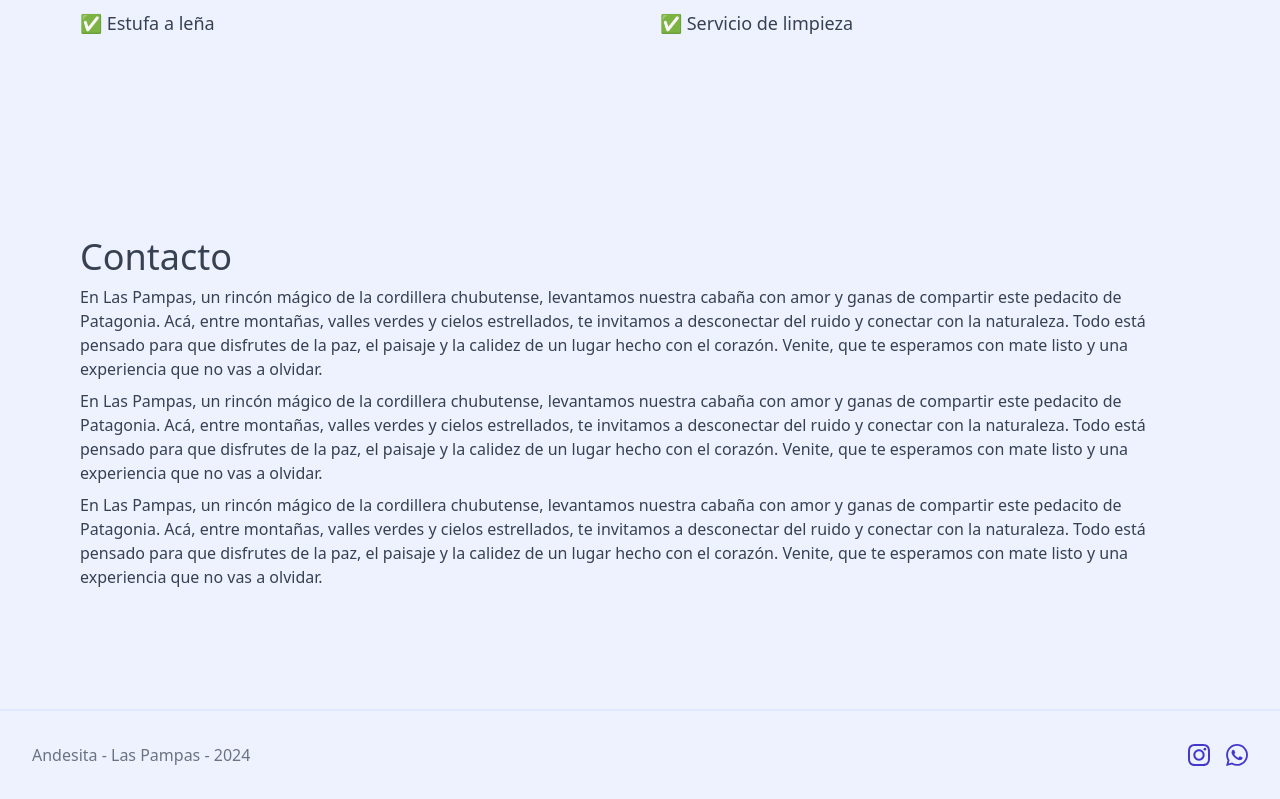
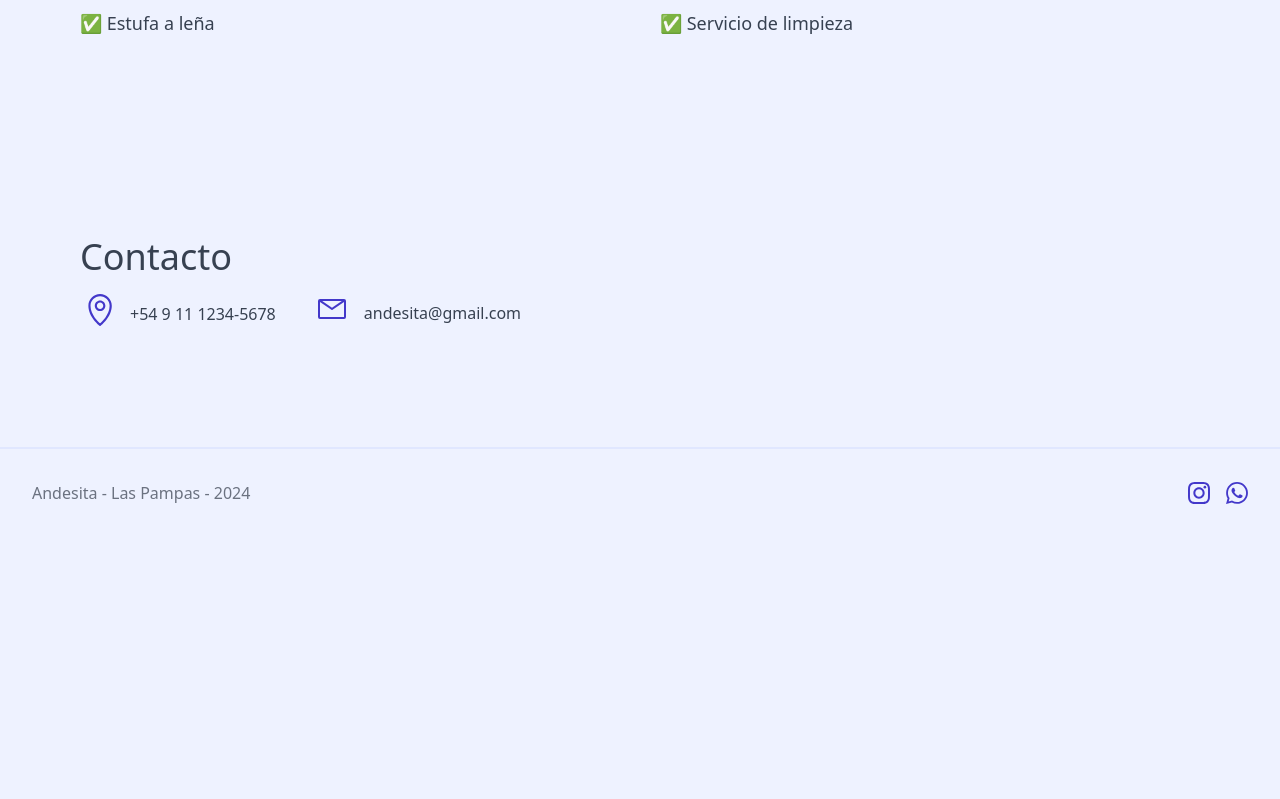
Before and after one commit to AgustinaMartinez/andesita, an Astro site: page / in a window 1280 px wide. Shown: the part 1917-2716 px from the top of the page. After the commit the page ends 2454 px from the top, so only its background shows below. Built offline with nearby package versions, Linux system fonts and the light colour scheme; Astro itself is replaced by a stand-in of ours.

Commit message:
change contact section

```diff
--- a/src/components/Contact.astro
+++ b/src/components/Contact.astro
@@ -5,31 +5,38 @@
 <section class="px-8 md:px-24 md:py-20 lg:p-20 mb-10">
   <h1 id="contact" class="text-2xl lg:text-4xl">Contacto</h1>
 
-  <p class="mt-2">
-    En Las Pampas, un rincón mágico de la cordillera chubutense, levantamos
-    nuestra cabaña con amor y ganas de compartir este pedacito de Patagonia.
-    Acá, entre montañas, valles verdes y cielos estrellados, te invitamos a
-    desconectar del ruido y conectar con la naturaleza. Todo está pensado para
-    que disfrutes de la paz, el paisaje y la calidez de un lugar hecho con el
-    corazón. Venite, que te esperamos con mate listo y una experiencia que no
-    vas a olvidar.
-  </p>
-  <p class="mt-2">
-    En Las Pampas, un rincón mágico de la cordillera chubutense, levantamos
-    nuestra cabaña con amor y ganas de compartir este pedacito de Patagonia.
-    Acá, entre montañas, valles verdes y cielos estrellados, te invitamos a
-    desconectar del ruido y conectar con la naturaleza. Todo está pensado para
-    que disfrutes de la paz, el paisaje y la calidez de un lugar hecho con el
-    corazón. Venite, que te esperamos con mate listo y una experiencia que no
-    vas a olvidar.
-  </p>
-  <p class="mt-2">
-    En Las Pampas, un rincón mágico de la cordillera chubutense, levantamos
-    nuestra cabaña con amor y ganas de compartir este pedacito de Patagonia.
-    Acá, entre montañas, valles verdes y cielos estrellados, te invitamos a
-    desconectar del ruido y conectar con la naturaleza. Todo está pensado para
-    que disfrutes de la paz, el paisaje y la calidez de un lugar hecho con el
-    corazón. Venite, que te esperamos con mate listo y una experiencia que no
-    vas a olvidar.
-  </p>
+  <div class="flex flex-col lg:flex-row items-start gap-4 lg:gap-10 mt-4">
+    <div class="flex items-center gap-4">
+      <svg
+        xmlns="http://www.w3.org/2000/svg"
+        viewBox="0 0 8.47 8.47"
+        width="34"
+        height="34"
+        fill="#4338ca"
+      >
+        <path
+          d="M5 0.26c-1.6 0-2.91 1.31-2.91 2.91 0 2.82 2.75 4.97 2.75 4.97a0.26 0.26 0 0 0 0.33 0s2.75-2.15 2.75-4.97c0-1.6-1.31-2.91-2.91-2.91zm0 0.53c1.32 0 2.38 1.06 2.38 2.38 0 2.31-2.09 4.13-2.38 4.38-0.29-0.25-2.38-2.07-2.38-4.38 0-1.32 1.06-2.38 2.38-2.38z"
+        ></path>
+        <path
+          d="M5 1.85c-0.73 0-1.32 0.6-1.32 1.32 0 0.73 0.6 1.32 1.32 1.32 0.73 0 1.32-0.6 1.32-1.32 0-0.73-0.6-1.32-1.32-1.32zm0 0.53c0.44 0 0.79 0.35 0.79 0.79 0 0.44-0.35 0.79-0.79 0.79-0.44 0-0.79-0.35-0.79-0.79 0-0.44 0.35-0.79 0.79-0.79z"
+        ></path>
+      </svg>
+      <p class="mt-2">+54 9 11 1234-5678</p>
+    </div>
+
+    <div class="flex items-center gap-4">
+      <svg
+        xmlns="http://www.w3.org/2000/svg"
+        viewBox="0 0 32 32"
+        width="32"
+        height="32"
+        fill="#4338ca"
+      >
+        <path
+          d="M28 6H4a2 2 0 0 0-2 2v16a2 2 0 0 0 2 2h24a2 2 0 0 0 2-2V8a2 2 0 0 0-2-2ZM25.8 8 16 14.78 6.2 8ZM4 24V8.91l11.43 7.91a1 1 0 0 0 1.14 0L28 8.91V24Z"
+        ></path>
+      </svg>
+      <p class="mt-2">andesita@gmail.com</p>
+    </div>
+  </div>
 </section>
```
Also changed, not shown: tsconfig.json (+16 -5 lines).
